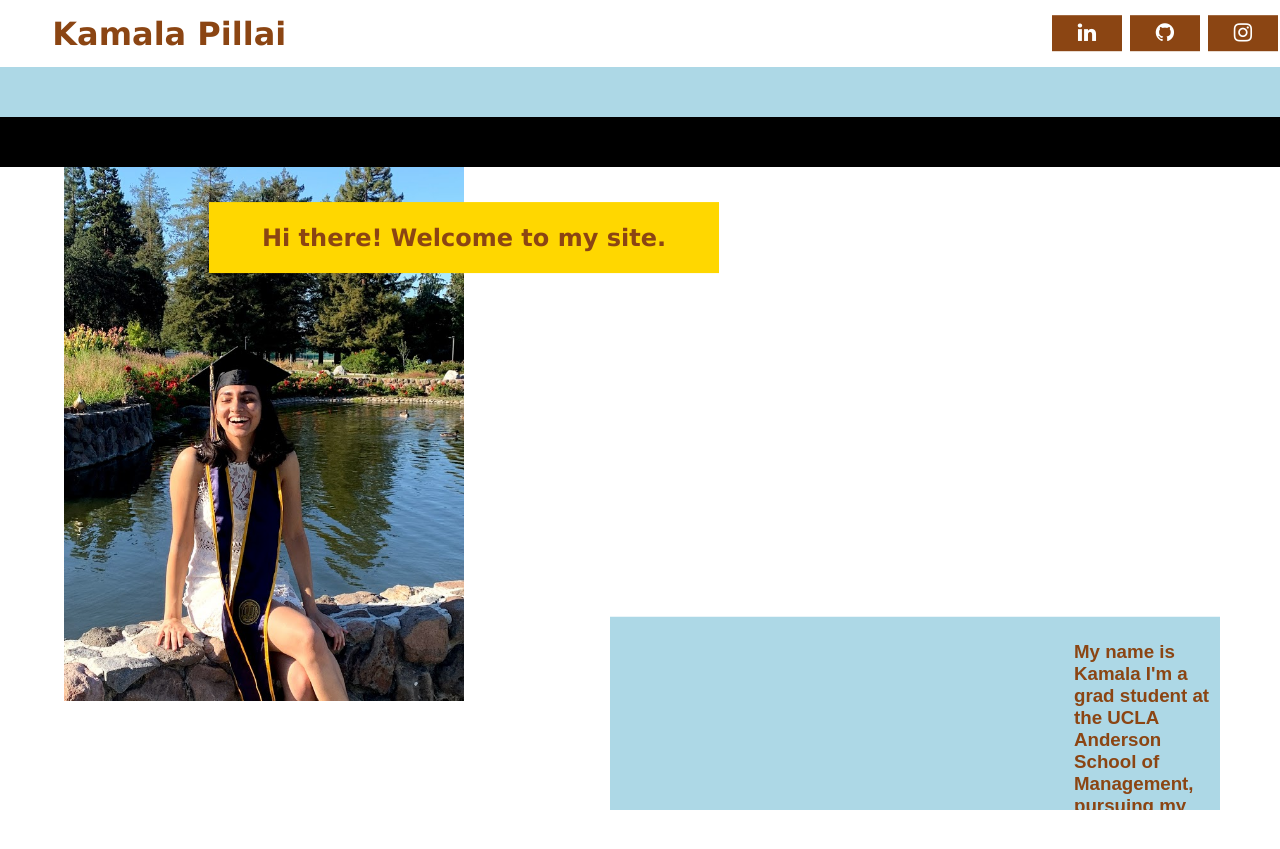
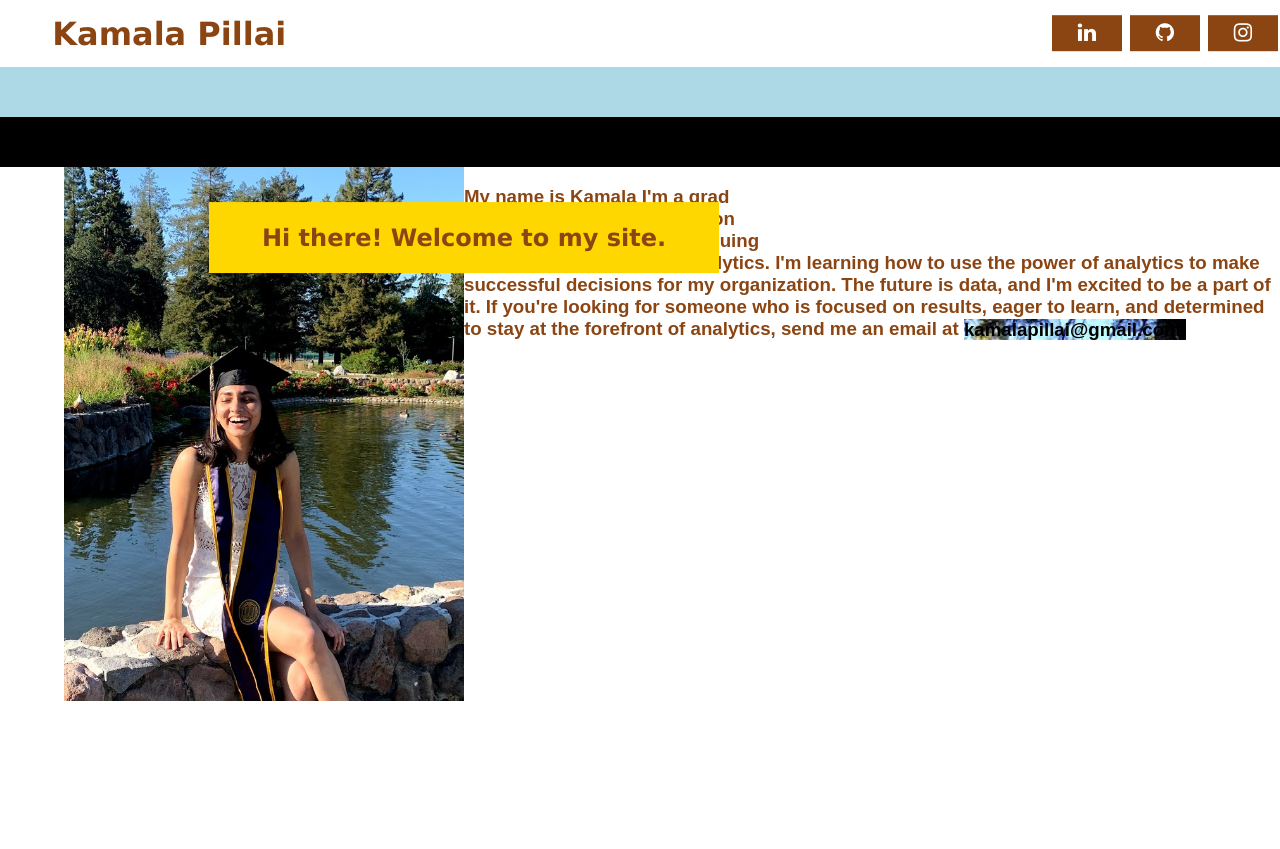
Before and after one commit to kpill/kpill.github.io, a Jekyll site: the page built from index.html, in a window 1280 px wide. Shown: the top 849 px of the page. Built offline with Jekyll 4.4.1, drawn with Linux system fonts in a browser that asks for light colours.

Commit message:
Update index.html

```diff
--- a/index.html
+++ b/index.html
@@ -12,7 +12,7 @@ title: Kamala Pillai's Blog
 	<h1 class="welcome-text">Hi there! Welcome to my site.</h1>
 </div>
 
-<div class = "blue-text-box">
+<div>
 	<h3 class="about-text">My name is Kamala I'm a grad student at the UCLA Anderson School of Management, pursuing my Masters in Business Analytics.
 	I'm learning how to use the power of analytics to make successful decisions for my organization. The future is data, and I'm
 	excited to be a part of it. If you're looking for someone who is focused on results, eager to learn, and determined to stay at the
```
